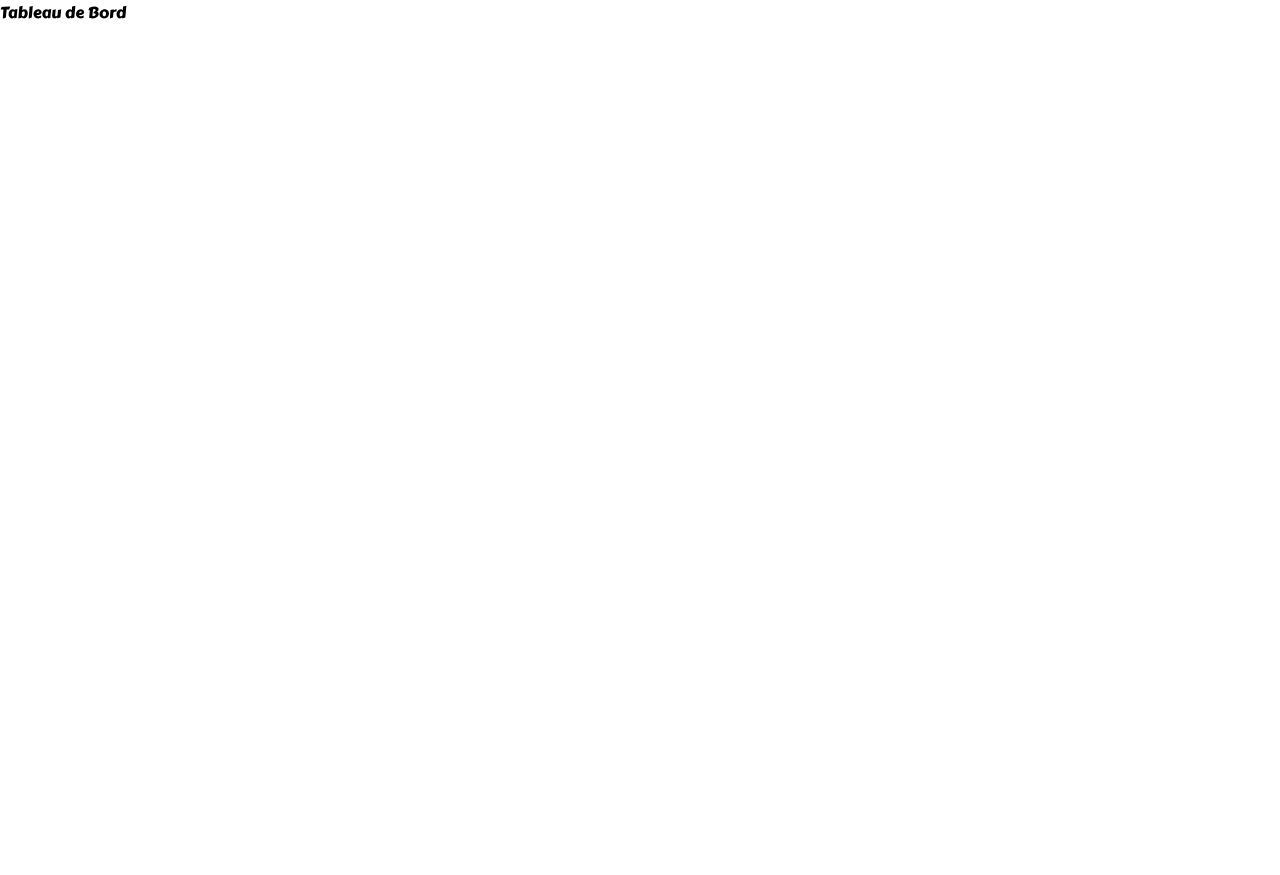
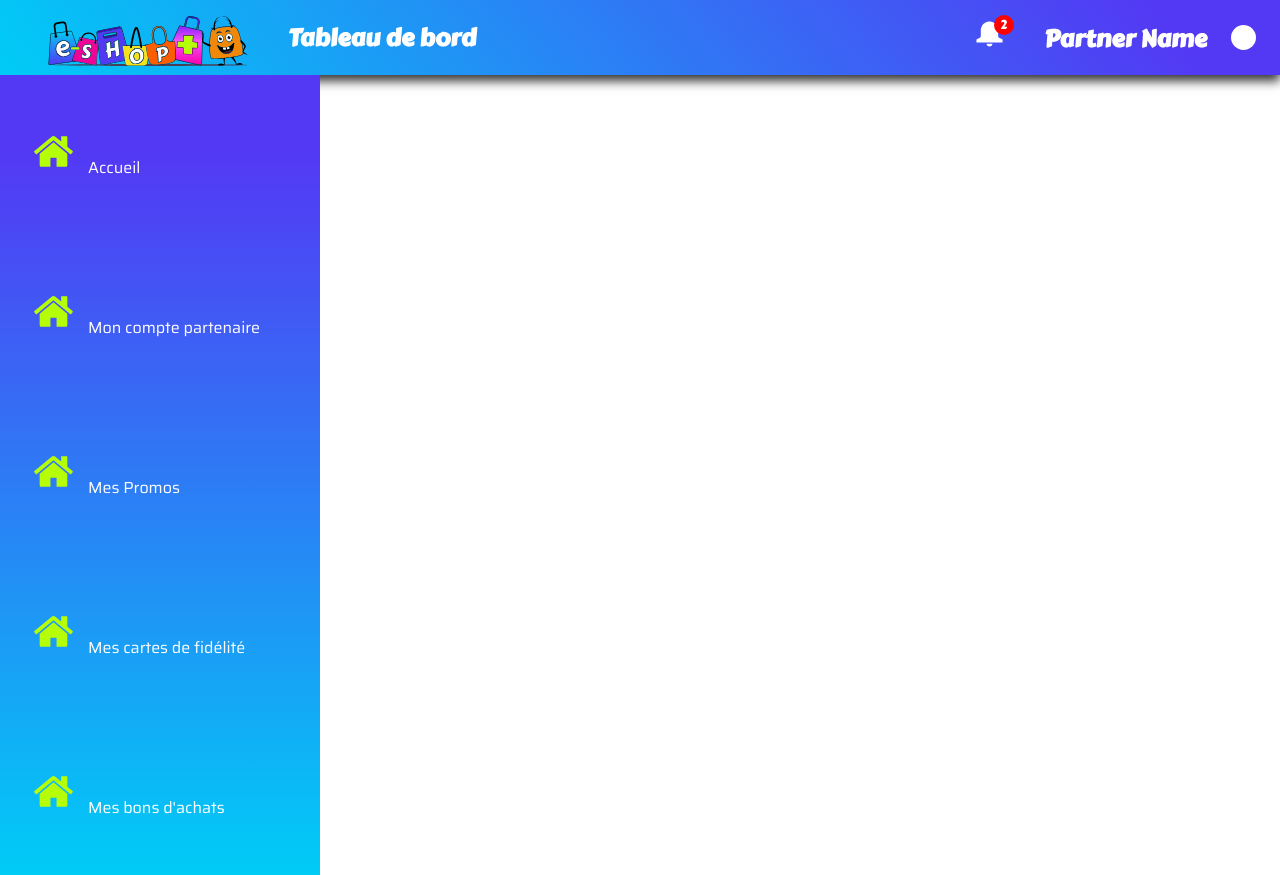
Before and after one commit to romaindupont/eshop-components, a React (Create React App) app: page /tableau in a window 1280 px wide. Before the commit the page ends 800 px from the top, so only its background shows below. Built offline with nearby package versions, Linux system fonts and the light colour scheme.

Commit message:
menu en cours

```diff
--- a/public/index.html
+++ b/public/index.html
@@ -4,7 +4,7 @@
     <meta charset="utf-8" />
     <link rel="icon" href="%PUBLIC_URL%/favicon.ico" />
     <link rel="preconnect" href="https://fonts.gstatic.com">
-    <link href="https://fonts.googleapis.com/css2?family=Carter+One&display=swap" rel="stylesheet">
+    <link href="https://fonts.googleapis.com/css2?family=Carter+One&family=Saira:wght@400;500;700&display=swap" rel="stylesheet">
     <meta name="viewport" content="width=device-width, initial-scale=1" />
     <meta name="theme-color" content="#000000" />
     <meta
--- a/src/App.css
+++ b/src/App.css
@@ -1,39 +1,4 @@
-.App {
+.eshop {
   text-align: center;
   font-family: 'Carter One', cursive;
 }
-
-.App-logo {
-  height: 40vmin;
-  pointer-events: none;
-}
-
-@media (prefers-reduced-motion: no-preference) {
-  .App-logo {
-    animation: App-logo-spin infinite 20s linear;
-  }
-}
-
-.App-header {
-  background-color: #282c34;
-  min-height: 100vh;
-  display: flex;
-  flex-direction: column;
-  align-items: center;
-  justify-content: center;
-  font-size: calc(10px + 2vmin);
-  color: white;
-}
-
-.App-link {
-  color: #61dafb;
-}
-
-@keyframes App-logo-spin {
-  from {
-    transform: rotate(0deg);
-  }
-  to {
-    transform: rotate(360deg);
-  }
-}
--- a/src/App.js
+++ b/src/App.js
@@ -1,4 +1,5 @@
 import BientotDispo from './BientotDispo';
+import TableauBord from './TableauBord';
 import { Switch, Route, Redirect } from 'react-router-dom';
 import './App.css';
 
@@ -9,7 +10,7 @@ function App() {
         <BientotDispo />
       </Route>
       <Route exact path="/tableau">
-        Tableau de Bord
+        <TableauBord />
       </Route>
 
     </div>
--- a/src/Header/index.js
+++ b/src/Header/index.js
@@ -1,21 +1,22 @@
+import React, { useState } from 'react';
 import './style.scss';
-import Logo from '../assets/images/logo.png';
+import Logo from '../assets/images/logoAccueil.svg';
 import Bells from '../assets/images/bell.svg';
 
-const Header = () => {
-
+const Header = ({ Title1, Title2 }) => {
+  const [ number ] = useState(2)
   return (
     <header className="eshop-header">
         <div className="eshop-header-left">
           <img className="eshop-header-logo" src={Logo} alt="" />
-          <h1 className="eshop-header-title">Tableau de bord</h1>
+          <h1 className="eshop-header-title">{Title1}</h1>
         </div>
         <div className="eshop-header-right">
         <div className="eshop-bells">
           <img className="eshop-header-bell" src={Bells} alt="" />
-          <span className="eshop-header-number">1</span>
+          <span className="eshop-header-number">{number}</span>
         </div>
-        <h2 className="eshop-header-title2">Partner Name</h2>
+        <h2 className="eshop-header-title2">{Title2}</h2>
         <span className="eshop-header-circle"></span>
         </div>
       </header>
--- a/src/Header/style.scss
+++ b/src/Header/style.scss
@@ -21,6 +21,9 @@
 .eshop-header-title {
   color: white;
   font-weight: 900;
+  margin: auto 1.5rem;
+  font-size: 1.5rem;
+
 
 }
 .eshop-header-right {
@@ -31,7 +34,7 @@
 .eshop-bells {
   position: relative;
   margin: auto;
-  display: block;
+  text-align: end;
 }
 .eshop-header-bell {
   width: 10%;
@@ -50,11 +53,12 @@
   border-radius: 50%;
   text-align: center;
   top: -5px;
-  left: 16px;
+  right: -10px;
 }
 .eshop-header-title2 {
   color: white;
   font-weight: 900;
+  margin-left: 2.5rem;
 }
 .eshop-header-circle {
   width: 25px;
--- /dev/null
+++ b/src/Menu/index.js
@@ -0,0 +1,37 @@
+import React from 'react';
+import { Link } from 'react-router-dom';
+import HomeLogo from '../assets/images/home.svg';
+
+import './style.scss';
+
+const Menu = () => {
+
+  return (
+    <div className="eshop-menu">
+      <nav className="eshop-menu-nav">
+        <Link exact="true" to="/" className="eshop-menu-link" >
+          <img src={HomeLogo} alt="accueilLogo" className="eshop-menu-link-image" />
+          Accueil
+        </Link>
+        <Link exact="true" to="/" className="eshop-menu-link" >
+          <img src={HomeLogo} alt="accueilLogo" className="eshop-menu-link-image" />
+          Mon compte partenaire
+        </Link>
+        <Link exact="true" to="/" className="eshop-menu-link" >
+          <img src={HomeLogo} alt="accueilLogo" className="eshop-menu-link-image" />
+          Mes Promos
+        </Link>
+        <Link exact="true" to="/" className="eshop-menu-link" >
+          <img src={HomeLogo} alt="accueilLogo" className="eshop-menu-link-image" />
+          Mes cartes de fidélité
+        </Link>
+        <Link exact="true" to="/" className="eshop-menu-link" >
+          <img src={HomeLogo} alt="accueilLogo" className="eshop-menu-link-image" />
+          Mes bons d'achats
+        </Link>
+      </nav>
+    </div>
+  );
+}
+
+export default Menu;
--- /dev/null
+++ b/src/Menu/style.scss
@@ -0,0 +1,27 @@
+.eshop-menu {
+  font-family: 'Saira', sans-serif;
+  height: 100vh;
+  width: 25%;
+  background: linear-gradient(0deg, rgba(0,204,246,1) 0%, rgba(83,57,244,1) 90%);
+  overflow: hidden;
+}
+
+.eshop-menu-nav {
+  height: 100vh;
+  display: flex;
+  flex-direction: column;
+  text-align: left;
+  margin-left: 2rem;
+  justify-content: space-around;
+  margin-bottom: 3rem;
+}
+
+.eshop-menu-link {
+  text-decoration: none;
+  color: white;
+  &-image {
+    width: 15%;
+    margin-right: 0.8rem;
+
+  }
+}
--- /dev/null
+++ b/src/TableauBord/index.js
@@ -0,0 +1,15 @@
+import React from 'react';
+import Header from '../Header';
+import Menu from '../Menu';
+
+const TableauBord = () => {
+
+  return (
+    <>
+      <Header Title1="Tableau de bord" Title2="Partner Name" />
+      <Menu />
+    </>
+  )
+}
+
+export default TableauBord;
```
Also changed, not shown: src/assets/images/home.svg (added).
